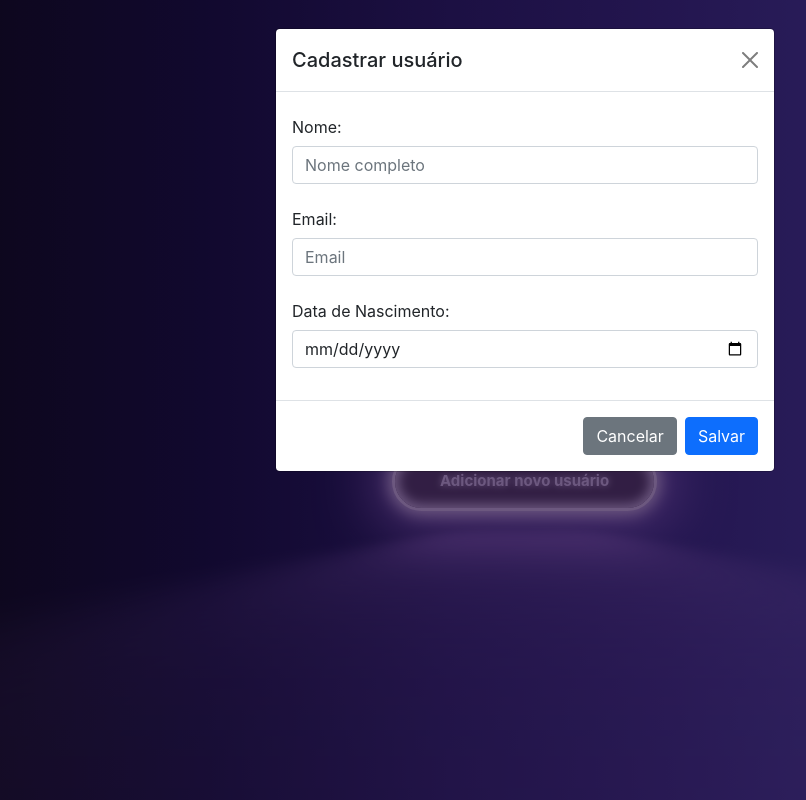
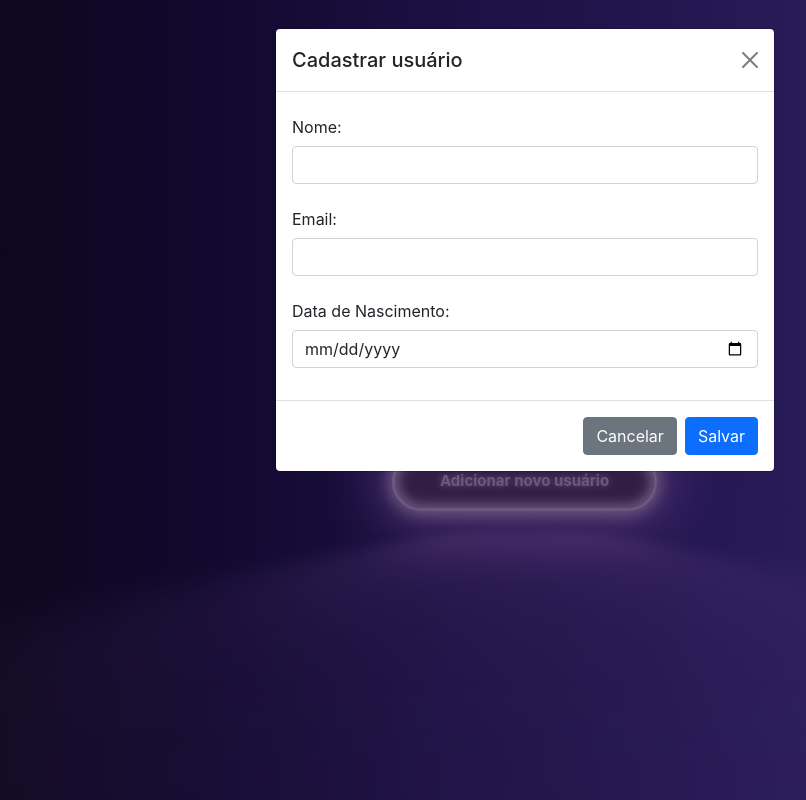
Before and after one commit to marcoscapiberibe/crud_react, a React (Create React App) app: page / in a window 1280 px wide. Both pictures are taken after a click on the button "Adicionar novo usuário". Shown: the top 800 px of the page, without its empty margins (115-921 px from the left). Built offline with nearby package versions, Linux system fonts and the light colour scheme.

Commit message:
Revert "Criação das variáveis para capturar os dados e estilização no componente FormularioCadastro."
This reverts commit 01c883e160658d48f6d8548095684c2b232b15b6.

```diff
--- a/src/components/FormularioCadastro/index.jsx
+++ b/src/components/FormularioCadastro/index.jsx
@@ -1,32 +1,10 @@
-import React, { useState } from "react";
+import React from "react";
 import "../FormularioCadastro/FormularioCadastro.css";
 
 
 const FormularioCadastro = () => {
-
-
-    //Variáveis para capturar os dados
-    const camposIniciaisDeValores = {
-        nomeCompleto: "",
-        email: "",
-        dataNascimento: "",
-    };
-
-    let { values, setValues } = useState(camposIniciaisDeValores);
-
-    const inputChange = e => {
-        let { nomeCompleto, value} = e.target;
-
-        setValues({
-            ...values,
-            [nomeCompleto]: value
-        });
-    };
-
-
-
-
     return (<>
+        {/* <h1>Formulario Cadastro</h1> */}
 
         <button type="button" className="btn button__add" data-bs-toggle="modal" data-bs-target="#add__modal" data-bs-whatever="@getbootstrap">Adicionar novo usuário</button>
 
@@ -40,31 +18,16 @@ const FormularioCadastro = () => {
                     <div className="modal-body">
                         <form>
                             <div className="mb-3">
-
-                                {/* Verificar depois */}
-
-                                {/* <div className="place__input">
-                                    <div className="form-group input-group col-md-6">
-                                        <div className="input-grou-prepend">
-                                            <div className="input-group-text">
-                                                <i className="fa-solid fa-user"></i>
-                                            </div>
-                                        </div>
-                                    </div> */}
-                                    <label className="col-form-label">Nome:</label>
-                                    <input type="text" className="form-control" id="input-name" placeholder="Nome completo" name="nomeCompleto" value={values.nomeCompleto} onChange={inputChange}></input>
-                                {/* </div> */}
-
+                                <label className="col-form-label">Nome:</label>
+                                <input type="text" className="form-control" id="input-name"/>
                             </div>
                             <div className="mb-3">
-                                {/* <i className="fa-solid fa-envelope"></i> */}
                                 <label className="col-form-label">Email:</label>
-                                <input type="email" className="form-control" id="input-email" placeholder="Email" name="email" value={values.email} onChange={inputChange}/>
+                                <input type="email" className="form-control" id="input-email"/>
                             </div>
                             <div className="mb-3">
-                                {/* <i class="fa-solid fa-cake-candles"></i> */}
-                                <label className="col-form-label"> Data de Nascimento:</label>
-                                <input type="date" className="form-control" id="input-date" placeholder="Data de Nascimento" name="dataNascimento" value={values.dataNascimento} onChange={inputChange}/>
+                                <label className="col-form-label">Data de Nascimento:</label>
+                                <input type="date" className="form-control" id="input-date"/>
                             </div>
                         </form>
                     </div>
```
Also changed, not shown: src/components/FormularioCadastro/FormularioCadastro.css (+0 -7 lines).
